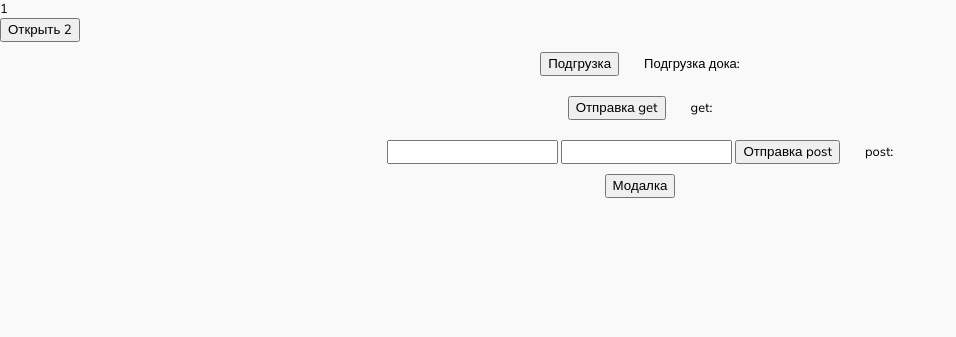
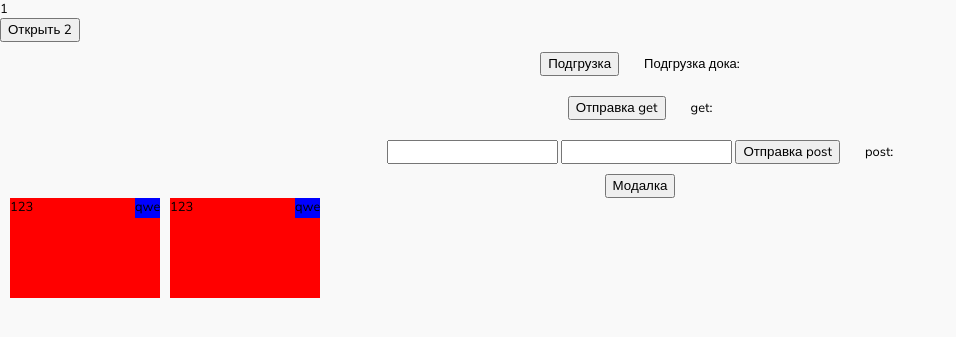
Before and after one commit to truerk/Pagination, a PHP site: page /jspractice.php?alerta=1 in a window 1280 px wide. Shown: the top 337 px of the page, without its empty margins (0-956 px from the left). Run offline with PHP 8.4, Linux system fonts and the light colour scheme.

Commit message:
дроп меню

```diff
--- a/jspractice.php
+++ b/jspractice.php
@@ -96,10 +96,77 @@
 
 
 
+  <div class="folder-body">
+    <div id="folder-1" class="folder-container">
+        <div class="folder-content">
+            <div class="folder">123</div>
+            <div class="setting">qwe</div>
+        </div>
+        <div class="setting-drop">
+           <a href="#" class="open">folder-1</a>
+           <a href="#">2</a>
+           <a href="#">3</a>
+           <a href="#">4</a>
+        </div>
+      </div>
+
+      <div id="folder-2" class="folder-container">
+        <div class="folder-content">
+            <div class="folder">123</div>
+            <div class="setting">qwe</div>
+        </div>
+        <div class="setting-drop">
+           <a href="#" class="open">folder-2</a>
+           <a href="#">2</a>
+           <a href="#">3</a>
+           <a href="#">4</a>
+        </div>
+      </div>
+  </div>
+
+
+
+  <div class="drop-fon"></div>
+
 
 
 <script src="js/jquery.js"></script>
 <script type="text/javascript">
+
+
+  /* ---- менюшка ---- */
+
+  $('.setting').on('click', function(){
+      var drop = $(this).parent().parent().attr('id');
+      var check = 0;
+      $('.drop-fon').css('display', 'block');
+      $('#' + drop + ' .setting-drop').css('animation', 'drop-fadein .25s ease-in-out');
+
+      setTimeout(function(){
+        $('#' + drop + ' .setting-drop').css('display', 'flex');
+        setTimeout(function(){
+          $('#' + drop + ' .setting-drop').css('overflow', 'visible');
+        },250);
+      }, 250);
+      $('#' + drop + ' .open').on('click', function(){
+        if (check > 0) {
+          return false;
+        }
+        check = check + 1;
+        $('.drop-fon').css('display', 'none');
+        $('.setting-drop').css('overflow', 'hidden');
+        $('.setting-drop').css('display', 'none');
+      });
+
+    });
+
+  $('.drop-fon').on('click', function(){
+    $('.drop-fon').css('display', 'none');
+    $('.setting-drop').css('overflow', 'hidden');
+    $('.setting-drop').css('display', 'none');
+  });
+
+
 
   /*
 
--- a/style/style.css
+++ b/style/style.css
@@ -529,3 +529,92 @@ html {
     opacity: 0;
   }
 }
+
+
+
+/* --- менюшка ---- */
+.folder-body{
+  display: flex;
+}
+
+.folder-container{
+  width: 150px;
+  display: flex;
+  margin-left: 10px;
+}
+
+.folder-content{
+  display: flex;
+}
+
+.folder{
+  position: relative;
+  width: 150px;
+  height: 100px;
+  background-color: red;
+  z-index: 1;
+  cursor: pointer;
+}
+
+.setting{
+  position: relative;
+  width: 25px;
+  height: 20px;
+  right: 25px;
+  background-color: blue;
+  z-index: 3;
+}
+
+.setting-drop{
+  position: absolute;
+  flex-direction: column;
+  width: 80px;
+  margin-top: 25px;
+  margin-left: 100px;
+  background-color: #F9F9F9;
+  /*border: 1px solid #B8B8B8;*/
+  box-shadow: 0px 2px 5px 0px gray;
+  text-align: center;
+  z-index: 11;
+  height: 105px;
+  display: none;
+  border-radius: 2px;
+  overflow: hidden;
+}
+
+.setting-drop::after{
+  content: '';
+  position: absolute;
+  margin-top: -10px;
+  margin-left: 40%;
+  border: 5px solid transparent;
+  border-bottom: 5px solid #F9F9F9;
+}
+
+.setting-drop a + a{
+  margin-top: 10px;
+}
+
+.drop-fon{
+  /*background-color: rgba(250,250,250, 0.9);*/
+  background-color: transparent;
+  position: absolute;
+  top: 0;
+  left: 0;
+  bottom: 0;
+  right: 0;
+  z-index: 10;
+  display: none;
+}
+
+@keyframes drop-fadein{
+  from{
+    opacity: 0;
+    height: 0;
+
+  }
+  to{
+    opacity: 1;
+    height: 105px;
+  }
+}
```
